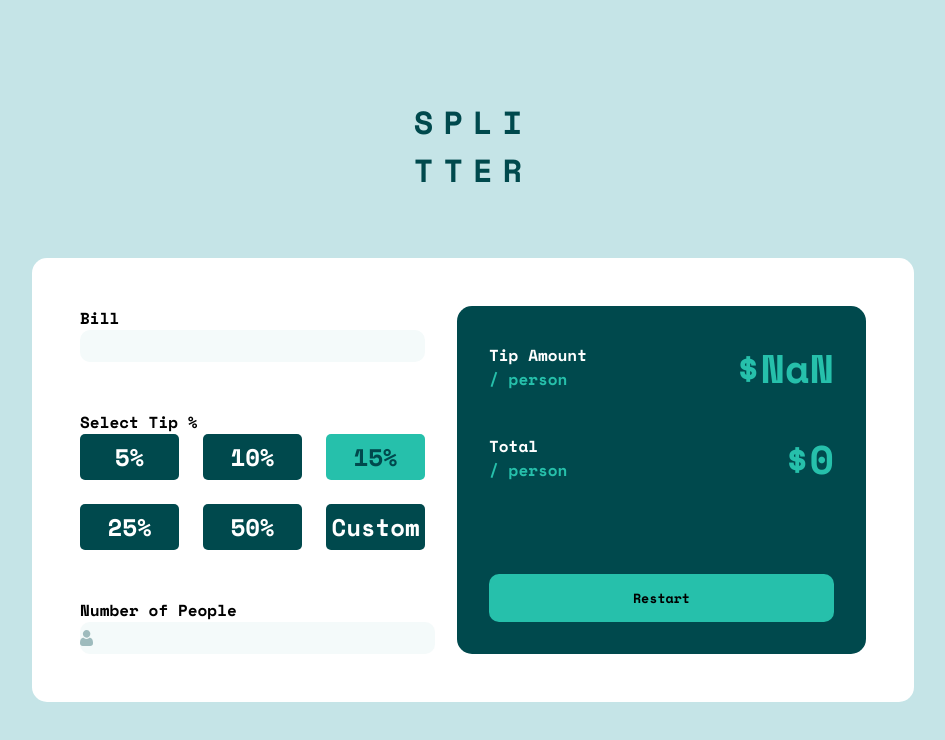
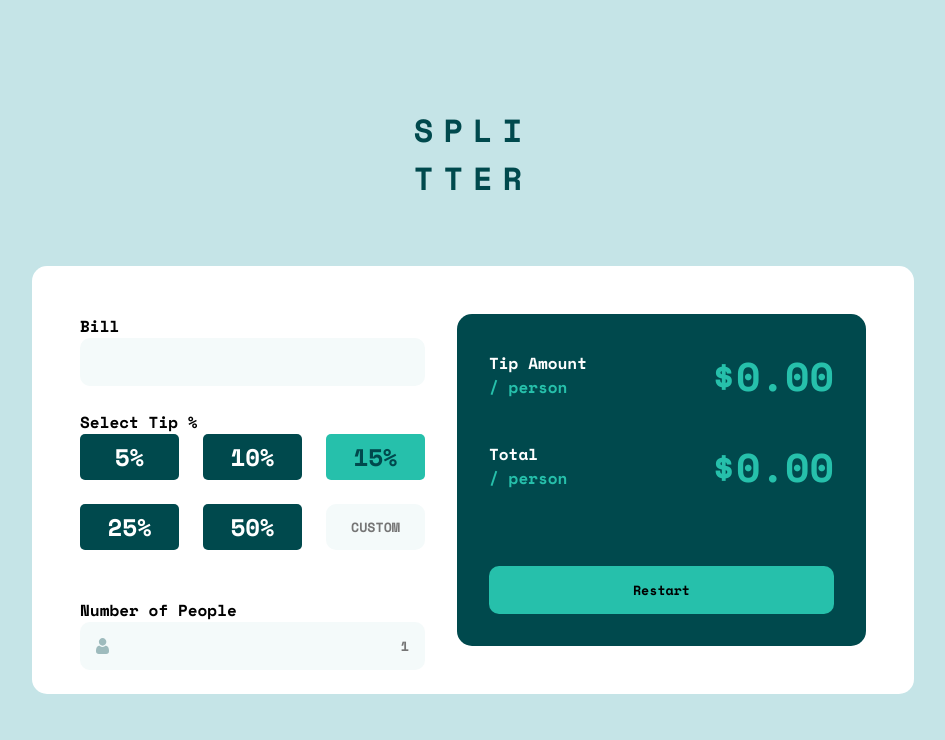
Before and after one commit to Danteie/tip-calculator-frontendmentor, a React (Create React App) app: page / in a window 1280 px wide. Shown: the top 740 px of the page, without its empty margins (167-1112 px from the left). Built offline with nearby package versions, Linux system fonts and the light colour scheme.

Commit message:
new logic for custom input

```diff
--- a/src/Component/Calculator/Calculator.css
+++ b/src/Component/Calculator/Calculator.css
@@ -2,15 +2,17 @@
     width: 100%;
     display: flex;
     flex-direction: column;
-    gap: 3rem
+    gap: 3rem;
 }
 
 .calculator input{
+    box-sizing: border-box;
     width: 100%;
-    height: 2rem;
+    height: 100%;
     border-radius: 10px;
     border: none;
     background-color: hsl(189, 41%, 97%);
+    padding: 0 1rem 0 1rem;
 }
 
 .calculator button{
@@ -21,6 +23,10 @@
     color: white;
     border: none;
     font-size: 1.5rem;
+}
+
+.custom-input{
+    text-align: center;
 }
 
 #default{
@@ -35,12 +41,17 @@
 
 }
 
+div input {
+    text-align: right;
+}
+
+
 .number-people{
     background-image: url('./icon-person.svg');
     background-repeat: no-repeat;
     background-position: left center;
-    padding-left: 10px;
-    text-align: right;
+    background-origin: content-box;
+
 }
 
 #error-people{
--- a/src/Component/Calculator/Calculator.js
+++ b/src/Component/Calculator/Calculator.js
@@ -5,9 +5,9 @@ import { useState,useEffect  } from "react";
 export default function Calculator({displayTotal}) {
 
   const [button,setButton] = useState(15);
+  const [custom,setCustom] = useState(); // Custom input for tip %
   const [bill,setBill] = useState(0.00);
-  const [people,setPeople] = useState(0);
-
+  const [people,setPeople] = useState(1);
 
 
   function inputBill(event){
@@ -17,26 +17,36 @@ export default function Calculator({displayTotal}) {
 
   function inputPeople(event){
     const inputPeople = event.target.value
+    if(!inputPeople){
+      document.getElementById("error-people").style.opacity = 1;
+    }else{
+      document.getElementById("error-people").style.opacity = 0;
+    }
     setPeople(prevPeople => prevPeople = inputPeople)
-    console.log(people);
   }
-
 
   function buttonPress(event){
     const buttonValue = event.target.innerHTML;
     setButton(prevButton => prevButton = buttonValue)
   }
 
+  function customPress(event){
+    const customInput = event.target.value;
+    setCustom(prevCustom => prevCustom = customInput)
+  }
+
 
   useEffect(()=>{
-    const total  = bill * parseInt(button)/100
+    let total = ''
+    if(!custom){
+      total  = bill * parseInt(button)/100
+    }else{
+      total  = bill * parseInt(custom)/100
+    }
+
     const totalPeople = total / people
-    displayTotal(total,totalPeople)
-  },[bill,button,people])
-
-
-
-
+    displayTotal(total.toFixed(2),totalPeople.toFixed(2))
+  },[bill,button,people,custom,displayTotal])
 
 
   return (
@@ -53,7 +63,8 @@ export default function Calculator({displayTotal}) {
               <div className="div3"><button onClick={buttonPress} id="default">15%</button></div>
               <div className="div4"><button onClick={buttonPress}>25%</button></div>
               <div className="div5"><button onClick={buttonPress}>50%</button></div>
-              <div className="div6"><button >Custom</button></div>
+              <div className="div6">
+                <input type="text" placeholder="CUSTOM" className="custom-input" onChange={customPress}/></div>
           </div>
       </div>
       <div>
@@ -61,7 +72,7 @@ export default function Calculator({displayTotal}) {
               <p>Number of People</p>
               <p id='error-people'>Can't be zero</p>
           </div>
-        <input type="text" className="number-people" onChange={inputPeople}/>
+        <input type="text" className="number-people" onChange={inputPeople} placeholder='1'/>
       </div>
     </div>
   );
```
